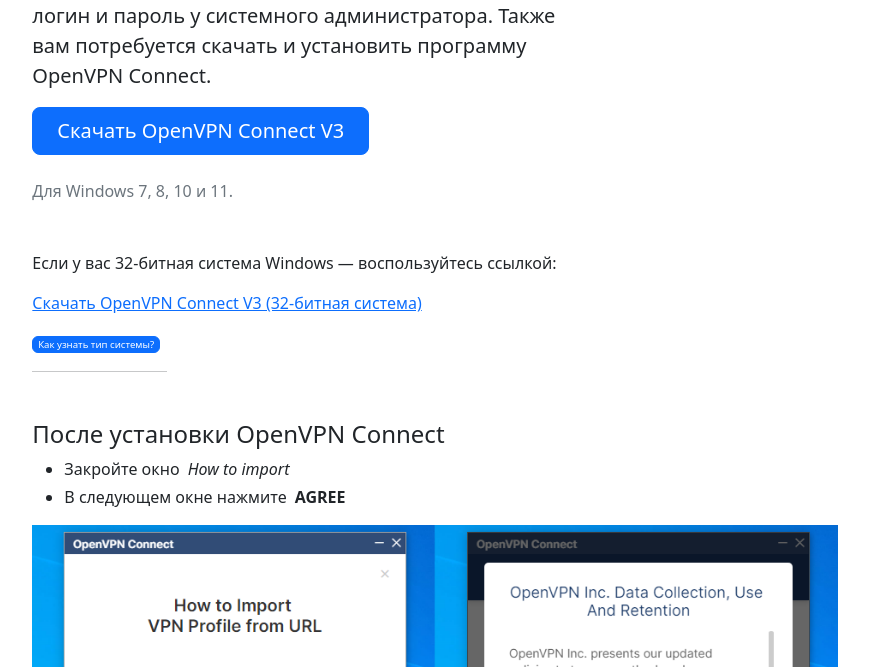
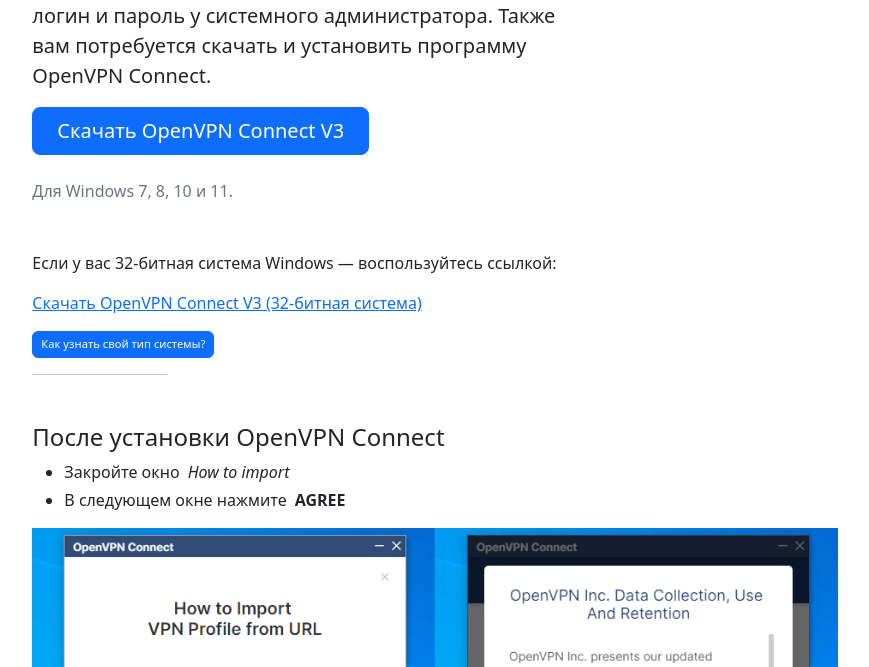
Before and after one commit to slacktopuss/b6944c7c6b6a607f239bf65a, a plain HTML site: page index.html in a window 1280 px wide. Shown: the part 133-800 px from the top of the page, without its empty margins (205-1074 px from the left). Drawn offline with nearby package versions, Linux system fonts and the light colour scheme.

Commit message:
Update index.html

```diff
--- a/index.html
+++ b/index.html
@@ -106,15 +106,15 @@ function copyToClipboard(element) {
 	<p><a href="https://openvpn.net/downloads/openvpn-connect-v3-windows-x86.msi" rel="noopener" target="_blank"  >Скачать OpenVPN Connect V3 (32-битная система)</a></p>
 
 	<p>
-  <button class="btn btn-primary" style="--bs-btn-padding-y: .025rem; --bs-btn-padding-x: .3rem; --bs-btn-font-size: .6rem;" type="button" data-bs-toggle="collapse" data-bs-target="#collapseExample" aria-expanded="false" aria-controls="collapseExample">
-    Как узнать тип системы?
+  <button class="btn btn-primary" style="--bs-btn-padding-y: .25rem; --bs-btn-padding-x: .5rem; --bs-btn-font-size: .7rem;" type="button" data-bs-toggle="collapse" data-bs-target="#collapseExample" aria-expanded="false" aria-controls="collapseExample">
+    Как узнать свой тип системы?
   </button>
 </p>
 <div class="collapse" id="collapseExample">
   <div class="card card-body">
     <h6>Windows 10 и Windows 8.1</h6>
 	<ol>
-	<li>Нажмите кнопку <b>Пуск</b>, а затем выберите <b>Параметры системы</b></li>
+	<li>Нажмите кнопку <b>Пуск</b>, а затем выберите <b>Параметры</b> и <b>Система</b></li>
 	<li>Справа, в разделе <b>Характеристики устройства</b>, посмотрите, какой <b>Тип системы</b> указан.</li>
 	</ol>
 	<h6>Windows7</h6>
```
